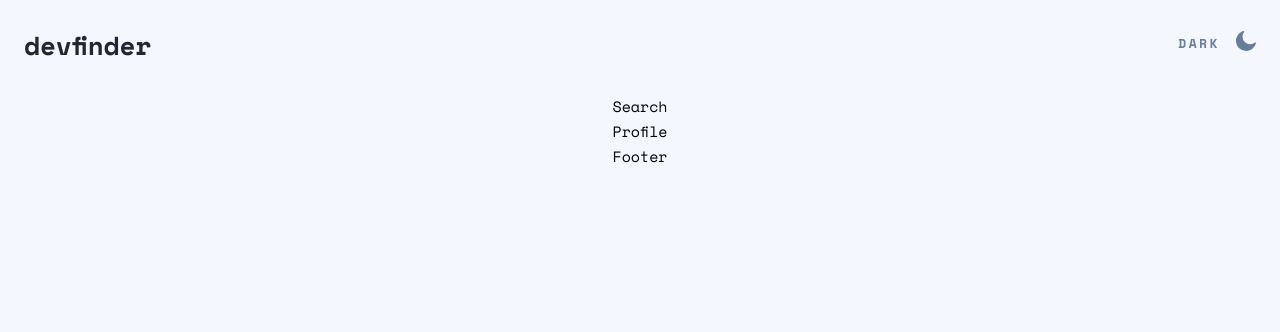
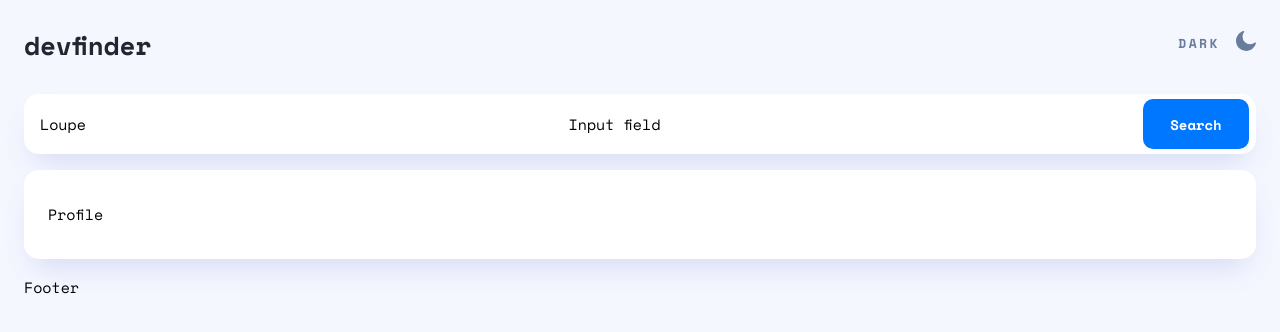
Before and after one commit to Candyfair/github-user-search-app, a React app: page / in a window 1280 px wide. Shown: the top 332 px of the page. Built offline with nearby package versions, Linux system fonts and the light colour scheme.

Commit message:
Style Profile component

```diff
--- a/src/components/Header/index.js
+++ b/src/components/Header/index.js
@@ -9,7 +9,7 @@ const Header = () => {
 
   return (
     <div className="header">
-      <div className={`header__logo ${!lightmode ? 'logo-dark' : ''}`}>devfinder</div>
+      <div className={`header__logo${!lightmode ? ' logo-dark' : ''}`}>devfinder</div>
       <DarkMode />
     </div>
   );
--- a/src/components/Layout/index.js
+++ b/src/components/Layout/index.js
@@ -12,6 +12,7 @@ import { changeMode } from '../../redux/actions/mode';
 const Layout = () => {
   const dispatch = useDispatch();
 
+  // Check user's preferred mode
   const mediaStatus = window.matchMedia('(prefers-color-scheme: dark)');
   const prefersDark = mediaStatus.matches;
 
--- a/src/components/Layout/style.scss
+++ b/src/components/Layout/style.scss
@@ -7,9 +7,8 @@
   margin-top: 31px;
   margin-left: 24px;
   margin-right: 24px;
-
 }
 
-header {
+header, main, footer {
   width: 100%;
 }
--- a/src/components/Profile/index.js
+++ b/src/components/Profile/index.js
@@ -1,9 +1,15 @@
+import { useSelector } from 'react-redux';
 import './style.scss';
 
-const Profile = () => (
-  <div>
-    Profile
-  </div>
-);
+const Profile = () => {
+  // Check dark mode status
+  const { lightmode } = useSelector((state) => state.mode);
+
+  return (
+    <div className={`profile box${!lightmode ? ' box-dark' : ''}`}>
+      Profile
+    </div>
+  );
+};
 
 export default Profile;
--- a/src/components/Profile/style.scss
+++ b/src/components/Profile/style.scss
@@ -0,0 +1,7 @@
+@import '../../styles/mixins';
+@import '../../styles/vars';
+
+.profile {
+  padding: 32px 24px;
+  margin-bottom: 16px;
+}
--- a/src/components/Search/index.js
+++ b/src/components/Search/index.js
@@ -1,9 +1,17 @@
+import { useSelector } from 'react-redux';
 import './style.scss';
 
-const Search = () => (
-  <div>
-    Search
-  </div>
-);
+const Search = () => {
+  // Check dark mode status
+  const { lightmode } = useSelector((state) => state.mode);
+
+  return (
+    <div className={`search box${!lightmode ? ' box-dark' : ''}`}>
+      <div>Loupe</div>
+      <div>Input field</div>
+      <button type="button">Search</button>
+    </div>
+  );
+};
 
 export default Search;
--- a/src/components/Search/style.scss
+++ b/src/components/Search/style.scss
@@ -0,0 +1,12 @@
+@import '../../styles/mixins';
+@import '../../styles/vars';
+
+.search {
+  @include flexCenter(space-between, center, row);
+
+  height: 60px;
+  padding: 7px;
+  padding-left: 16px;
+  margin-bottom: 16px;
+  width: 100%;
+}
--- a/src/styles/index.scss
+++ b/src/styles/index.scss
@@ -74,3 +74,13 @@ button {
   height: 50px;
   width: 106px;
 }
+
+.box {
+  background-color: vars.$content-light;
+  box-shadow: 0px 16px 30px -10px hsla(227, 46%, 51%, 19.86%);
+  border-radius: 15px;
+}
+
+.box-dark {
+  background-color: vars.$content-dark;
+}
```
